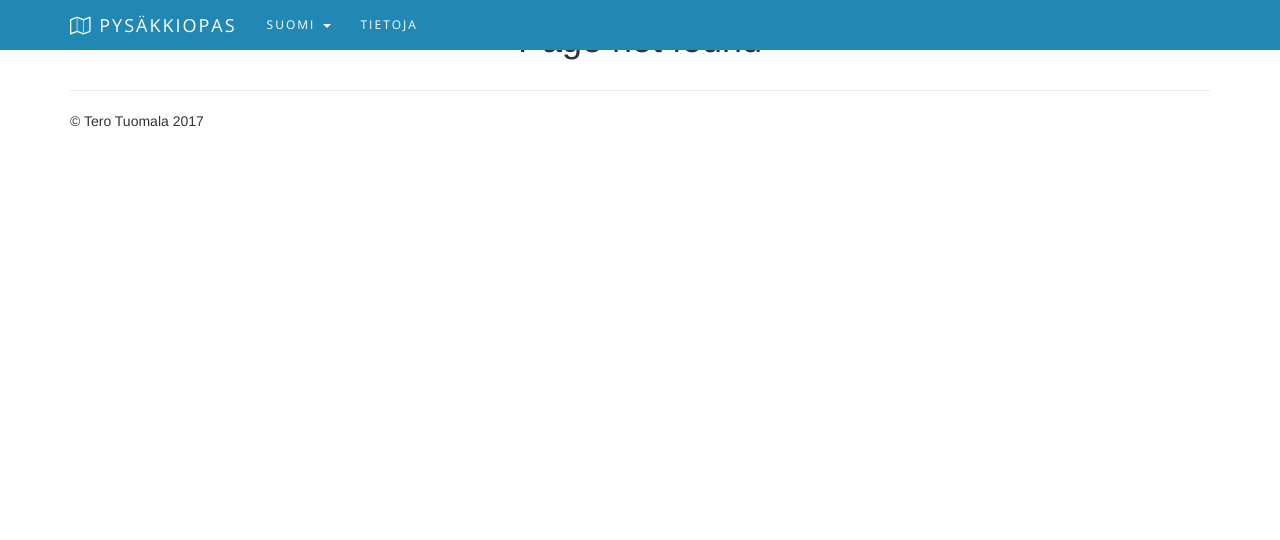
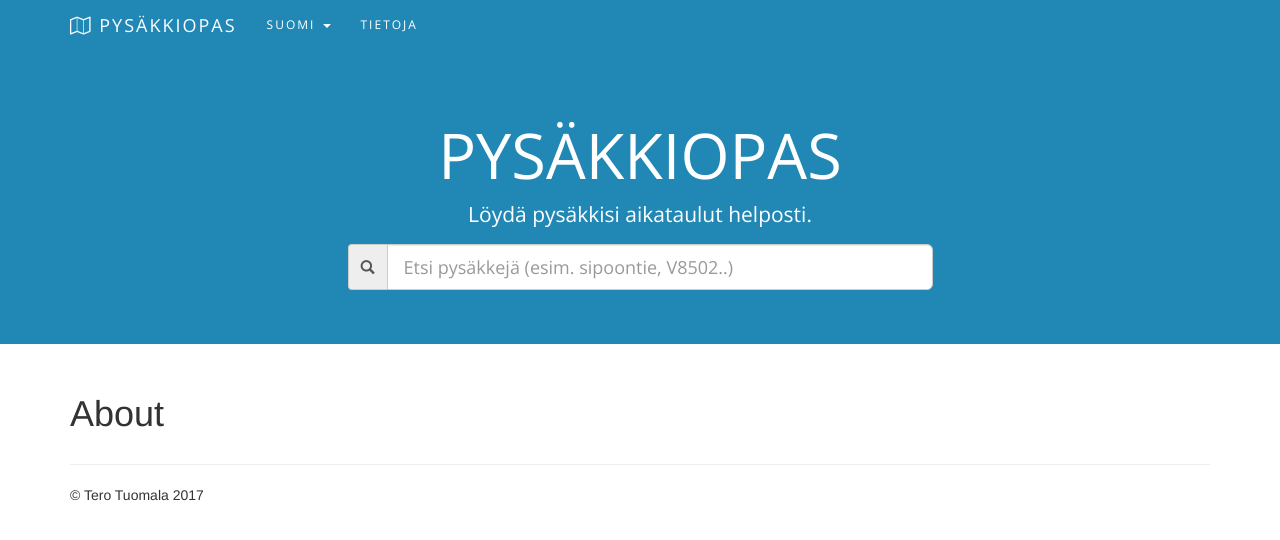
Before and after one commit to terotuomala/pysakkiopas, a React (Create React App) app: page /about in a window 1280 px wide. Before the commit this address had no page. Shown: the top 540 px of the page. Built offline with nearby package versions, Linux system fonts and the light colour scheme.

Commit message:
Added content from 'Home' to 'Header'

```diff
--- /dev/null
+++ b/src/components/About.js
@@ -0,0 +1,14 @@
+import React, {Component} from 'react';
+import {Grid} from 'react-bootstrap';
+
+class About extends Component {
+  render() {
+    return (
+      <Grid>
+        <h1>About</h1>
+      </Grid>
+    )
+  }
+}
+
+export default About;
--- a/src/components/App.js
+++ b/src/components/App.js
@@ -3,6 +3,7 @@ import {BrowserRouter, Route, Switch} from 'react-router-dom';
 import Home from './Home';
 import Header from './Header';
 import Footer from './Footer';
+import About from './About';
 import './App.css';
 
 class App extends Component {
@@ -13,6 +14,7 @@ class App extends Component {
           <Header />
           <Switch>
             <Route exact path="/" component={Home} />
+            <Route path="/about" component={About} />
             <Route render={function () {
               return <h1 className="not-found">Page not found</h1>
             }} />
--- a/src/components/Header.css
+++ b/src/components/Header.css
@@ -29,3 +29,15 @@
 .navbar .navbar-nav > li.open > a:focus {
   background-color: #2188B5;
 }
+
+.jumbotron {
+  background-color: #2188B5;
+  color: #fff;
+  padding: 100px 25px;
+  font-family: 'Open Sans', 'Helvetica Neue', Arial, sans-serif;
+  text-align: center;
+}
+
+.jumbotron h1 {
+  text-transform: uppercase;
+}
--- a/src/components/Header.js
+++ b/src/components/Header.js
@@ -1,15 +1,16 @@
 import React, {Component} from 'react';
 import {NavLink} from 'react-router-dom';
-import {Navbar, Nav, NavItem, NavDropdown, MenuItem} from 'react-bootstrap';
+import {Navbar, Nav, NavItem, NavDropdown, MenuItem, Col, FormControl, FormGroup, Glyphicon, Grid, InputGroup, Jumbotron} from 'react-bootstrap';
 import './Header.css';
 
 class Header extends Component {
   render() {
     return (
+      <div>
       <Navbar fixedTop>
         <Navbar.Header>
           <Navbar.Brand>
-            <a href="#"><i className="fa fa-map-o" aria-hidden="true"></i> Pysäkkiopas</a>
+            <NavLink to="/"><i className="fa fa-map-o" aria-hidden="true"></i> Pysäkkiopas</NavLink>
           </Navbar.Brand>
         </Navbar.Header>
         <Navbar.Collapse>
@@ -17,10 +18,28 @@ class Header extends Component {
             <NavDropdown eventKey={1} title="Suomi">
               <MenuItem eventKey={1.1}>English</MenuItem>
             </NavDropdown>
-            <NavItem eventKey={2} href="#">Tietoja</NavItem>
+            <NavItem eventKey={2}><NavLink to="/about">Tietoja</NavLink></NavItem>
           </Nav>
         </Navbar.Collapse>
       </Navbar>
+      <Jumbotron>
+        <h1>Pysäkkiopas</h1>
+        {/* <i className="fa fa-map-o fa-5x" aria-hidden="true"></i> */}
+        <p>Löydä pysäkkisi aikataulut helposti.</p>
+        <div className="col-xs-12 col-sm-6 col-sm-push-3 col-md-6 col-md-push-3">
+          <form>
+            <FormGroup bsSize="large">
+              <InputGroup>
+                <InputGroup.Addon>
+                  <Glyphicon glyph="search" />
+                </InputGroup.Addon>
+                <FormControl type="text" placeholder="Etsi pysäkkejä (esim. sipoontie, V8502..)"/>
+              </InputGroup>
+            </FormGroup>
+          </form>
+        </div>
+      </Jumbotron>
+    </div>
     )
   }
 }
--- a/src/components/Home.css
+++ b/src/components/Home.css
@@ -1,15 +1,3 @@
 .spacer {
   margin-top: 50px;
 }
-
-.jumbotron {
-  background-color: #2188B5;
-  color: #fff;
-  padding: 100px 25px;
-  font-family: 'Open Sans', 'Helvetica Neue', Arial, sans-serif;
-  text-align: center;
-}
-
-.jumbotron h1 {
-  text-transform: uppercase;
-}
--- a/src/components/Home.js
+++ b/src/components/Home.js
@@ -1,28 +1,14 @@
 import React, {Component} from 'react';
 import Link from 'react-router-dom';
-import {Col, FormControl, FormGroup, Glyphicon, Grid, InputGroup, Jumbotron} from 'react-bootstrap';
+import {Grid} from 'react-bootstrap';
 import './Home.css';
 
 class Home extends Component {
   render() {
     return (
-      <Jumbotron>
-        <h1>Pysäkkiopas</h1>
-        {/* <i className="fa fa-map-o fa-5x" aria-hidden="true"></i> */}
-        <p>Löydä pysäkkisi aikataulut helposti.</p>
-        <div className="col-xs-12 col-sm-6 col-sm-push-3 col-md-6 col-md-push-3">
-          <form>
-            <FormGroup bsSize="large">
-              <InputGroup>
-                <InputGroup.Addon>
-                  <Glyphicon glyph="search" />
-                </InputGroup.Addon>
-                <FormControl type="text" placeholder="Etsi pysäkkejä (esim. sipoontie, V8502..)"/>
-              </InputGroup>
-            </FormGroup>
-          </form>
-        </div>
-      </Jumbotron>
+      <Grid>
+        <h1>Welcome!</h1>
+      </Grid>
     )
   }
 }
```
Lines whose indentation alone changed are shown as unchanged.
